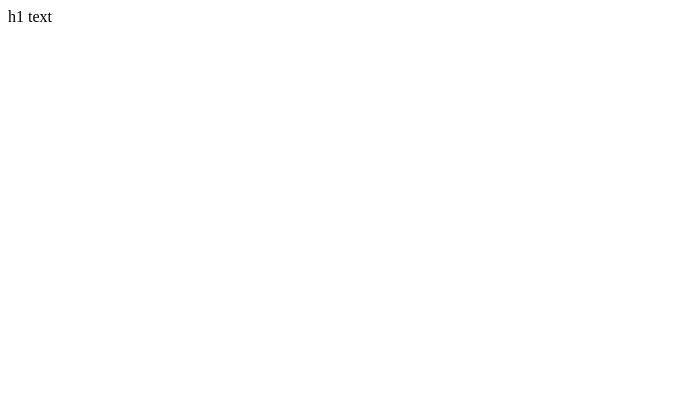
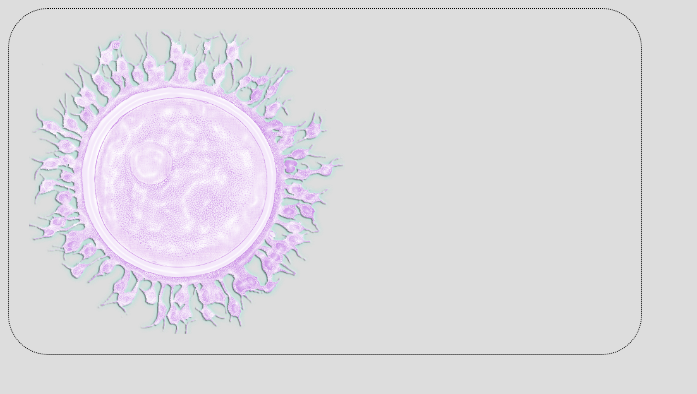
Before and after one commit to EvilestHag/EvilestHag.github.io, a plain HTML site: page index.html in a window 1280 px wide. Shown: the whole page, without its empty margins (0-697 px from the left). Drawn offline with Linux system fonts and the light colour scheme.

Commit message:
basic unzipped folder

```diff
--- /dev/null
+++ b/css/style.css
@@ -0,0 +1,15 @@
+body{
+	background-color: #dddddd;
+}
+
+.main_div{
+	width: 50%;
+	background-color: transparent;
+	border-radius: 40px;
+	border:1px dotted black;
+}
+
+#img1{
+	width: 50%;
+	padding: 20px;
+}
--- a/index.html
+++ b/index.html
@@ -1 +1,11 @@
-h1 text
+<html>
+	<head>
+		<title>Nahee's website</title>
+		<link rel="stylesheet" type="text/css" href="css/style.css">
+	</head>
+	<body>
+		<div class="main_div">
+			<img src="img/ovum.png" id="img1">
+		</div>
+	</body>
+</html>
```
Also changed, not shown: img/ovum.png (added).
